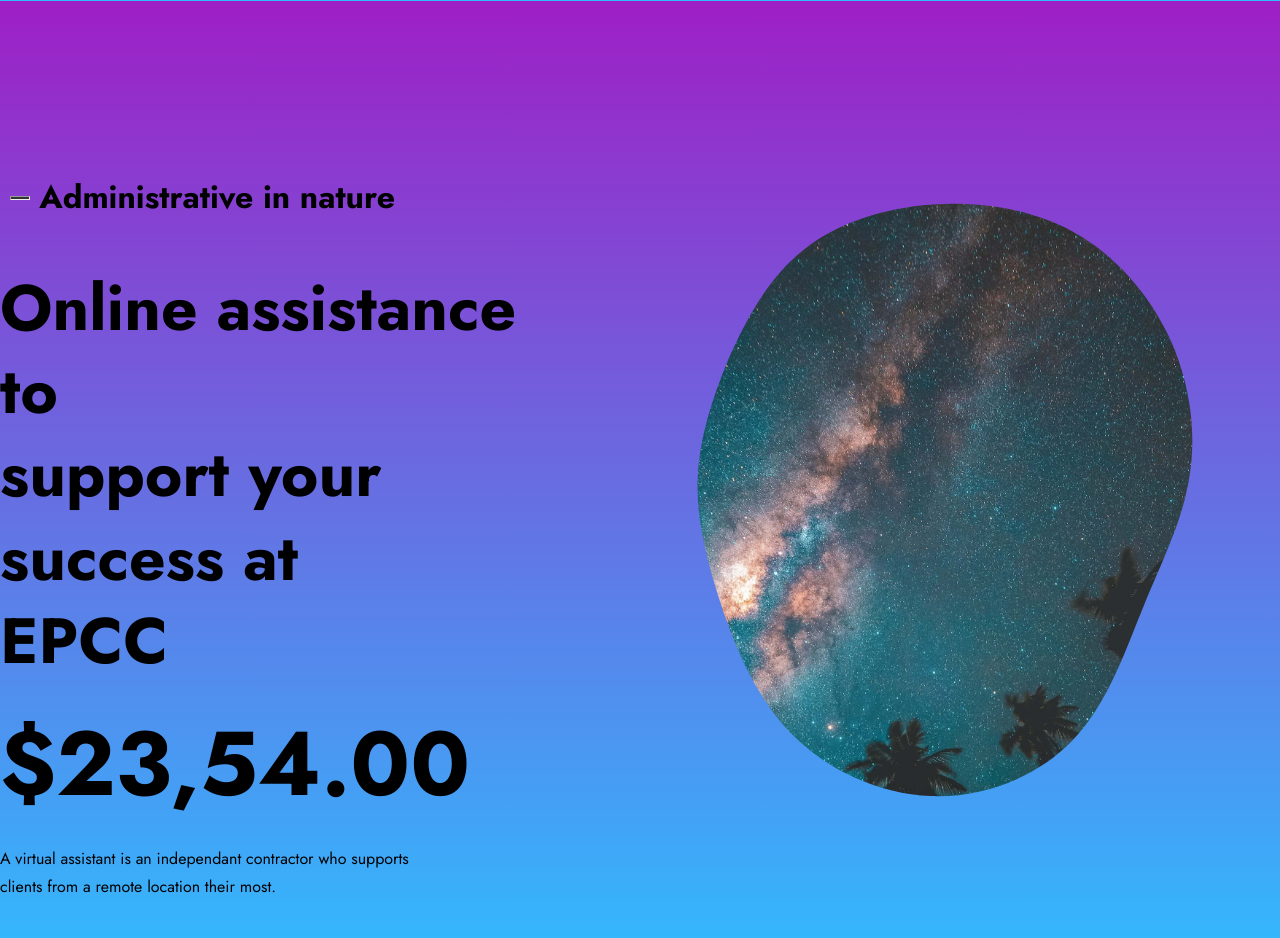
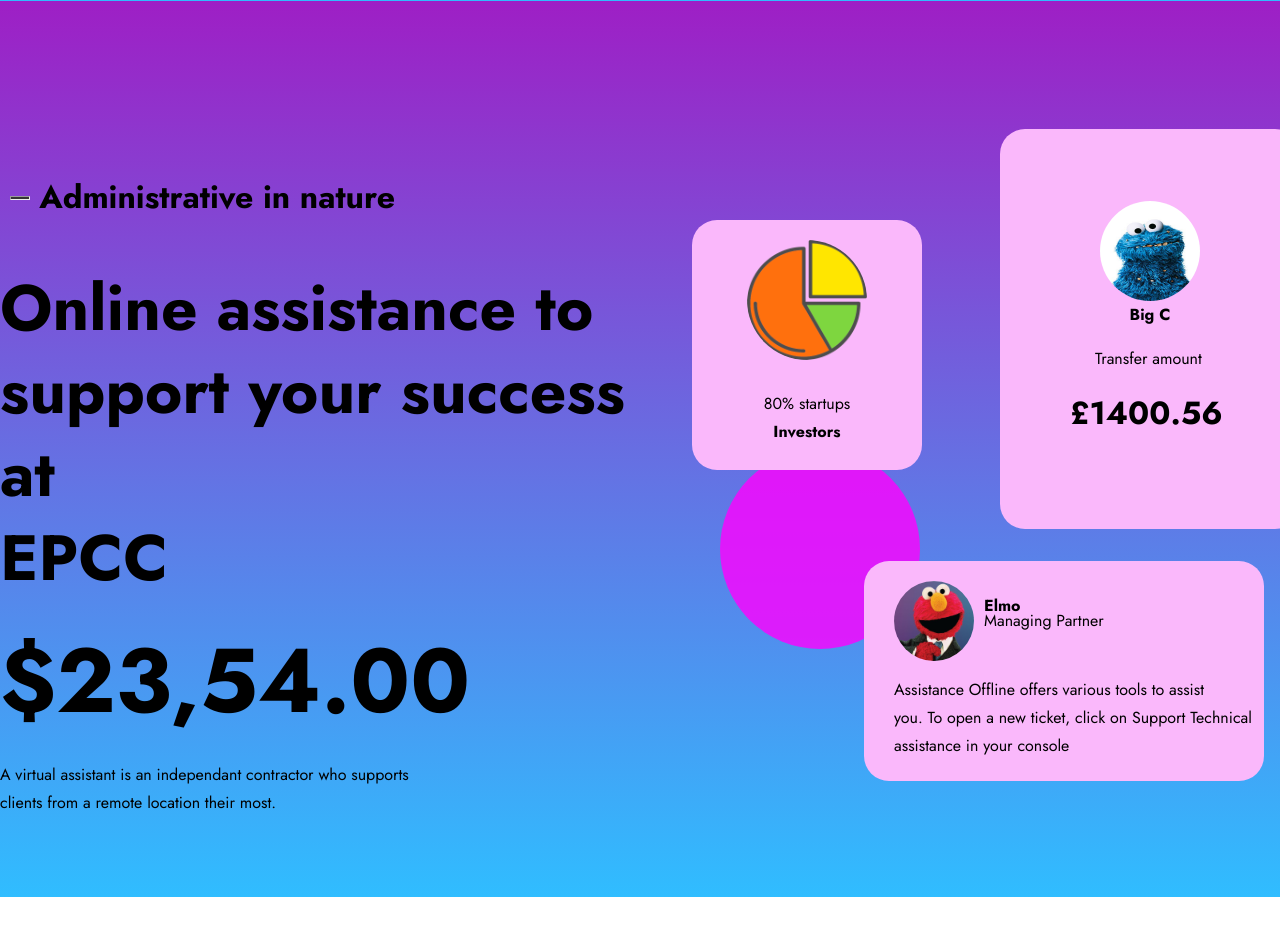
Before and after one commit to OttPajumae/AgencyWebsite, a plain HTML site: page index.html in a window 1280 px wide. Shown: the part 2180-3118 px from the top of the page. After the commit the page ends 3077 px from the top, so only its background shows below. Drawn offline with Linux system fonts and the light colour scheme.

Commit message:
finished the third section

```diff
--- a/css/style.css
+++ b/css/style.css
@@ -85,7 +85,7 @@
   color: #000000;
 }
 
-p {margin-bottom: 1rem;}
+p {margin-bottom: 1rem; font-size: 16px;}
 
 h1, h2, h3, h4, h5 {
   margin: 3rem 0 1.38rem;
@@ -162,6 +162,26 @@
     margin: 0 1em;
 }
 
+.icn{
+  margin-top: 20px;
+  height: 120px;
+  width: 120px;
+  border-radius: 50%;
+  display: block;
+  margin-left: auto;
+  margin-right: auto;
+}
+
+.txt{
+  text-align: center;
+  font-size: large  ;
+}
+.txt2{
+  text-align: left;
+  margin-top: 15px;
+  margin-left: 30px;
+}
+
 /*END OF GLOBAL*/
 /*MAIN*/
 #logo{
@@ -223,16 +243,17 @@
 }
 .box{
   border-radius: 25px;
-  height: 150px;
-  width: 230px;
+  height: 170px;
+  width: 270px;
   font-size: small;
-
+  box-shadow: 2px 3px 20px #333;
   margin: 2em;
   background-color: rgb(189, 150, 235);
 }
 .insert{
   height: 30px;
   width: 30px;
+
 }
 .date{
   margin-top: 20px;
@@ -249,5 +270,80 @@
   position: absolute;
   margin-top: 10em;
 }
+.board{
+  margin-top: 4em;
+}
+.icnC{
+  margin-top: 20px;
+  height: 100px;
+  width: 100px;
+  border-radius: 50%;
+  display: block;
+  margin-left: auto;
+  margin-right: auto;
+}
+.icnE{
+  height: 80px;
+  width: 80px;
+  border-radius: 50%;
+  margin-top: 20px;
+  margin-left: 30px;
+}
 
+.center{
+  position: absolute;
+  margin-left: 70px;
+  margin-top: px;
+  padding: 0;
+
+}
+.box2{
+  border-radius: 25px;
+  margin-left: 20em;
+  height: 400px;
+  width: 300px;
+  background-color: rgb(250, 184, 251);
+  position: absolute;
+}
+.box3{
+  border-radius: 25px;
+  margin-top: 27em;
+  margin-left: 14em;
+  height: 220px;
+  width: 400px;
+  background-color: rgb(250, 184, 251);
+  position: absolute;
+}
+.box4{
+  margin-left: 4em;
+  margin-top: 7em;
+  border-radius: 25px;
+  height: 250px;
+  width: 150px;
+  width: 230px;
+  font-size: small;
+  background-color: rgb(250, 184, 251);
+  position: absolute;
+}
+.circle {
+  background: magenta;
+  border-radius: 50%;
+  width: 200px;
+  height: 200px;
+  margin-top: 20em;
+  margin-left: 5em;
+  opacity: 80%;
+  z-index: 0;
+}
+
+.start{
+  margin-top: 30px;
+}
+.inv{
+  margin-bottom: 70px;
+}
+.down{
+  position: absolute;
+  margin-left: 95px;
+}
 /*END OF MAIN*/
--- a/index.html
+++ b/index.html
@@ -50,7 +50,7 @@
                 <div>
                     <div>
                         <h5>Business trends</h5>
-                        <p>Business is the qctivity of making one's<br>
+                        <p>Business is the activity of making one's<br>
                             living or making money
                         </p>
                     </div>
@@ -67,7 +67,7 @@
                                 <p class="date">Aug 2021</p>
                             </div>
                             <p><b>Visibilityn Booster</b><br></p>
-                            <p> visibility Poster designed <br> and
+                            <p> visibility Poster designed<br> and
                                 sold by artists.
                             </p>
                         </div>
@@ -79,7 +79,7 @@
                                 <p class="date">Aug 2021</p>
                             </div>
                             <p><b>Online Assistance</b><br></p>
-                            <p> A virtual assistant is an independant <br>
+                            <p> A virtual assistant is an independant<br>
                                 contractor who supports clients.
                             </p>
                         </div>
@@ -151,12 +151,44 @@
                             their most.
                         </p>
                 </div>
-                <div>
-                    <div class="image image-mask ">
+                <div class="d-flex">
+                    <div class="circle"></div>
+                    <div class="box2 txt center">
+                        <div class="board">
+                            <img src="assets/cookie.jpg" class="icnC">
+                            <div>
+                                <p><b>Big C</b> <br></p>
+                            </div>
+                            <div class="down"><p>Transfer amount</p></div>
+                            <div class="center">
+                                <h4>£1400.56</h4>
+                            </div>
+                        </div>
+                    </div>
+                    <div class="box3 ">
+                        <div class="d-flex y-c">
+                            <img src="assets/elmo.jpg" class="icnE">
+                            <p class="text"><b>Elmo</b> <br> Managing Partner</p>
+                        </div>
+
+                        <div class="txt2">
+                            <p>Assistance Offline offers various tools to assist<br>
+                                you. To open a new ticket, click on Support Technical <br>
+                                assistance in your console</p>
+                        </div>
+                    </div>
+                    <div class="box4 txt">
+                        <img src="assets/round.png" class="icn">
+                        <div class="start">
+                            <p>80% startups <br> <b>Investors</b></p>
+                        </div>
                     </div>
                 </div>
             </div>
         </div>
     </section>
+    <section>
+
+    </section>
 </body>
 </html>
```
Also changed, not shown: assets/cookie.jpg (added), assets/elmo.jpg (added), assets/round.png (added).
